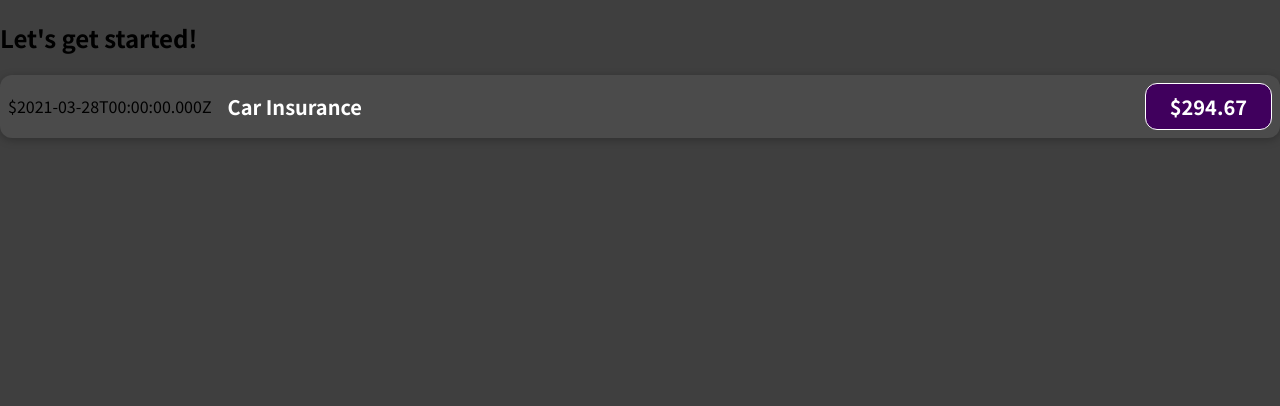
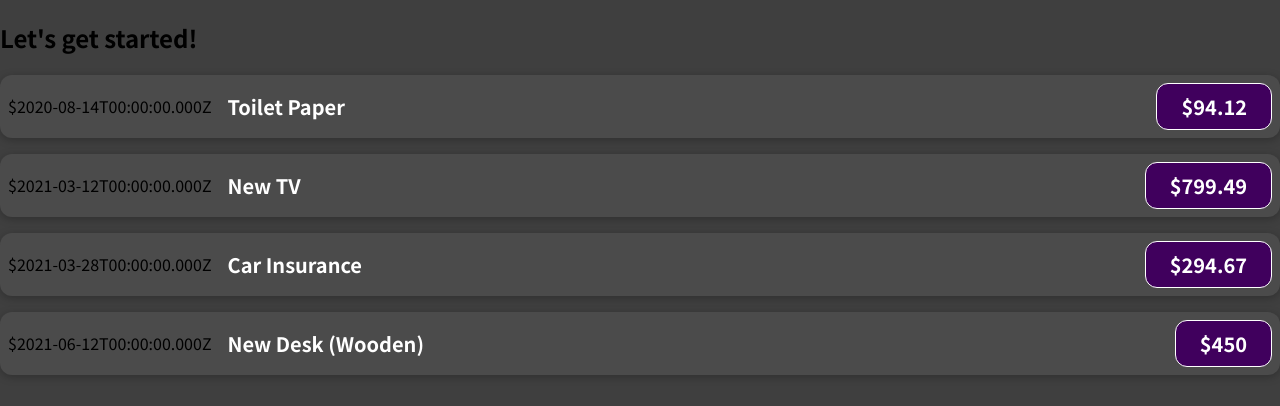
Before and after one commit to arifsetyo21/react-the-complete-guide, a JavaScript app in the folder 01-starting-setup/: page / in a window 1280 px wide. Shown: the top 406 px of the page. Built offline with nearby package versions, Linux system fonts and the light colour scheme.

Commit message:
36. Passing data via props

```diff
--- a/01-starting-setup/src/App.js
+++ b/01-starting-setup/src/App.js
@@ -1,10 +1,51 @@
 import ExpenseItem from "./components/ExpenseItem";
 
 function App() {
+  const expenses = [
+    {
+      id: "e1",
+      title: "Toilet Paper",
+      amount: 94.12,
+      date: new Date(2020, 7, 14),
+    },
+    { id: "e2", title: "New TV", amount: 799.49, date: new Date(2021, 2, 12) },
+    {
+      id: "e3",
+      title: "Car Insurance",
+      amount: 294.67,
+      date: new Date(2021, 2, 28),
+    },
+    {
+      id: "e4",
+      title: "New Desk (Wooden)",
+      amount: 450,
+      date: new Date(2021, 5, 12),
+    },
+  ];
+
   return (
     <div>
       <h2>Let's get started!</h2>
-      <ExpenseItem></ExpenseItem>
+      <ExpenseItem
+        title={expenses[0].title}
+        amount={expenses[0].amount}
+        date={expenses[0].date}
+      ></ExpenseItem>
+      <ExpenseItem
+        title={expenses[1].title}
+        amount={expenses[1].amount}
+        date={expenses[1].date}
+      ></ExpenseItem>
+      <ExpenseItem
+        title={expenses[2].title}
+        amount={expenses[2].amount}
+        date={expenses[2].date}
+      ></ExpenseItem>
+      <ExpenseItem
+        title={expenses[3].title}
+        amount={expenses[3].amount}
+        date={expenses[3].date}
+      ></ExpenseItem>
     </div>
   );
 }
--- a/01-starting-setup/src/components/ExpenseItem.js
+++ b/01-starting-setup/src/components/ExpenseItem.js
@@ -1,16 +1,12 @@
 import "./ExpenseItem.css";
 
-function ExpenseItem() {
-  const expenseDate = new Date(2021, 2, 28);
-  const expenseTitle = "Car Insurance";
-  const expenseAmount = 294.67;
-
+function ExpenseItem(props) {
   return (
     <div className="expense-item">
-      <div>${expenseDate.toISOString()}</div>
+      <div>${props.date.toISOString()}</div>
       <div className="expense-item__description">
-        <h2>{expenseTitle}</h2>
-        <div className="expense-item__price">${expenseAmount}</div>
+        <h2>{props.title}</h2>
+        <div className="expense-item__price">${props.amount}</div>
       </div>
     </div>
   );
```
Also changed, not shown: 1 other file (tests, documents, lock files or other folders).
